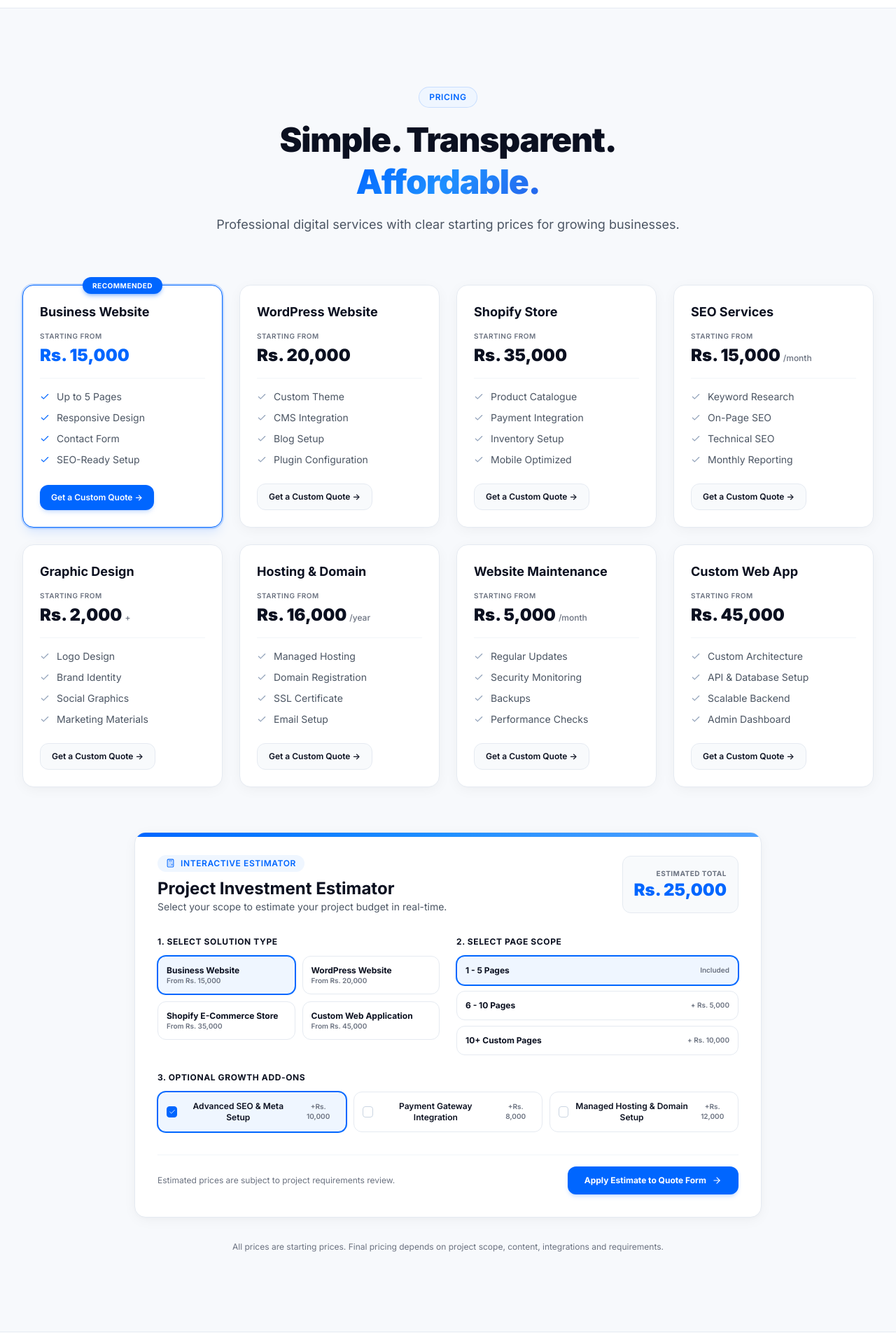
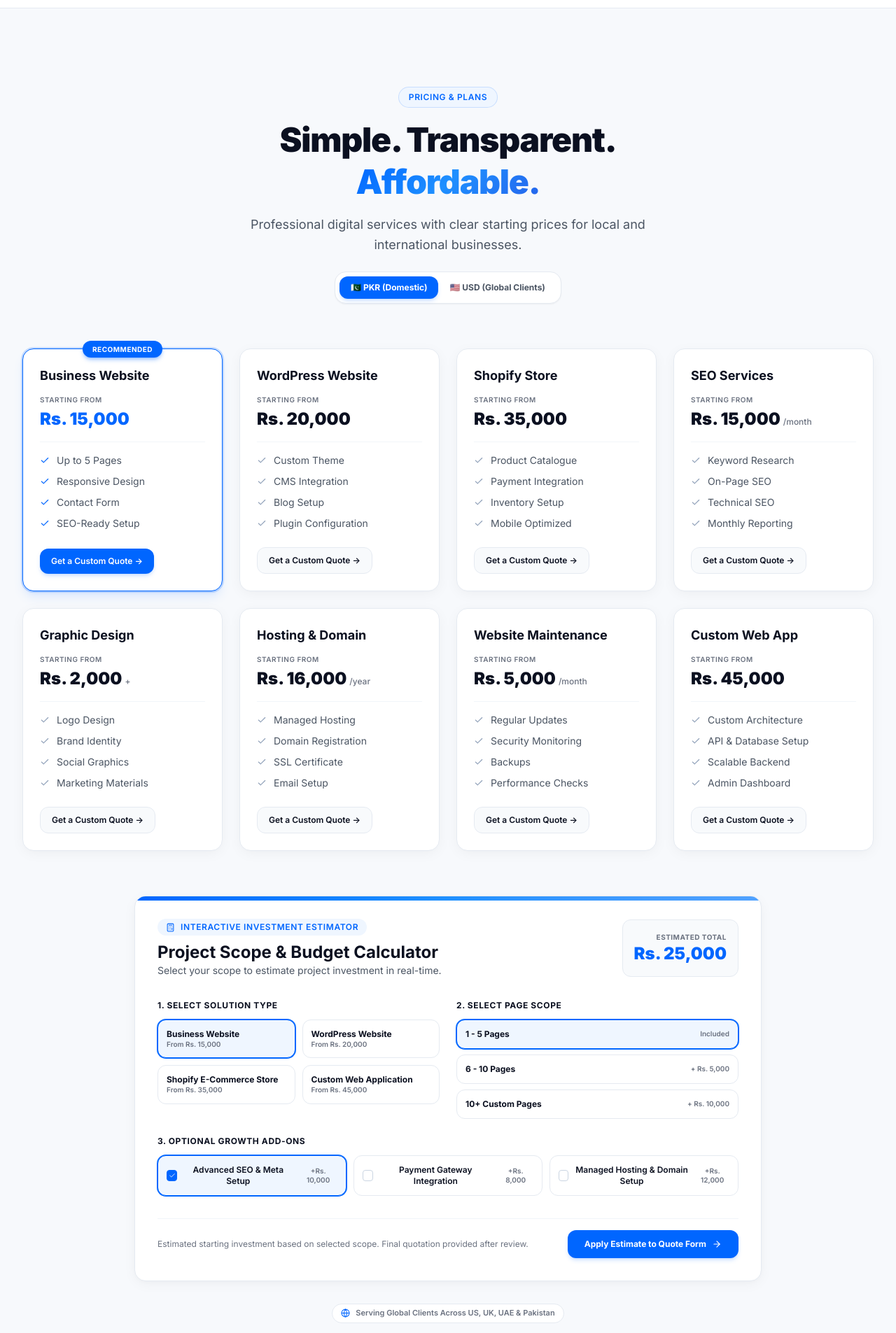
Before and after one commit to saadsa9112-cloud/NEXORA-BUSINESS-SITE, a React (Vite) app: page / in a window 1280 px wide. Shown: the part 4980-6885 px from the top of the page at 70% size. Built offline with nearby package versions, Linux system fonts and the light colour scheme.

Commit message:
feat: add PKR / USD dual currency switcher and global client scope calculator to Pricing section

```diff
--- a/src/components/Estimator/CostEstimator.jsx
+++ b/src/components/Estimator/CostEstimator.jsx
@@ -1,39 +1,68 @@
-import { useState, useId } from 'react'
+import { useState } from 'react'
 import { motion } from 'framer-motion'
-import { Calculator, Check, ArrowRight, Sparkles } from 'lucide-react'
+import { Calculator, Check, ArrowRight, Globe } from 'lucide-react'
 import ScrollReveal from '../Motion/ScrollReveal'
 
-const SERVICE_OPTIONS = [
+const SERVICE_OPTIONS_PKR = [
   { id: 'business', name: 'Business Website', basePrice: 15000 },
   { id: 'wordpress', name: 'WordPress Website', basePrice: 20000 },
   { id: 'shopify', name: 'Shopify E-Commerce Store', basePrice: 35000 },
   { id: 'app', name: 'Custom Web Application', basePrice: 45000 },
 ]
 
-const PAGE_OPTIONS = [
+const SERVICE_OPTIONS_USD = [
+  { id: 'business', name: 'Business Website', basePrice: 299 },
+  { id: 'wordpress', name: 'WordPress Website', basePrice: 399 },
+  { id: 'shopify', name: 'Shopify E-Commerce Store', basePrice: 599 },
+  { id: 'app', name: 'Custom Web Application', basePrice: 999 },
+]
+
+const PAGE_OPTIONS_PKR = [
   { id: '5', name: '1 - 5 Pages', addOn: 0 },
   { id: '10', name: '6 - 10 Pages', addOn: 5000 },
   { id: '15', name: '10+ Custom Pages', addOn: 10000 },
 ]
 
-const ADDONS_OPTIONS = [
+const PAGE_OPTIONS_USD = [
+  { id: '5', name: '1 - 5 Pages', addOn: 0 },
+  { id: '10', name: '6 - 10 Pages', addOn: 99 },
+  { id: '15', name: '10+ Custom Pages', addOn: 199 },
+]
+
+const ADDONS_OPTIONS_PKR = [
   { id: 'seo', name: 'Advanced SEO & Meta Setup', price: 10000 },
   { id: 'payment', name: 'Payment Gateway Integration', price: 8000 },
   { id: 'hosting', name: 'Managed Hosting & Domain Setup', price: 12000 },
 ]
 
-export default function CostEstimator() {
-  const [selectedService, setSelectedService] = useState(SERVICE_OPTIONS[0])
-  const [selectedPages, setSelectedPages] = useState(PAGE_OPTIONS[0])
+const ADDONS_OPTIONS_USD = [
+  { id: 'seo', name: 'Advanced SEO & Meta Setup', price: 199 },
+  { id: 'payment', name: 'Payment Gateway Integration', price: 149 },
+  { id: 'hosting', name: 'Managed Hosting & Domain Setup', price: 149 },
+]
+
+export default function CostEstimator({ currency = 'PKR', setCurrency }) {
+  const isUsd = currency === 'USD'
+
+  const serviceList = isUsd ? SERVICE_OPTIONS_USD : SERVICE_OPTIONS_PKR
+  const pageList = isUsd ? PAGE_OPTIONS_USD : PAGE_OPTIONS_PKR
+  const addonList = isUsd ? ADDONS_OPTIONS_USD : ADDONS_OPTIONS_PKR
+
+  const [selectedServiceId, setSelectedServiceId] = useState('business')
+  const [selectedPageId, setSelectedPageId] = useState('5')
   const [selectedAddons, setSelectedAddons] = useState(['seo'])
+
+  const selectedService = serviceList.find((s) => s.id === selectedServiceId) || serviceList[0]
+  const selectedPages = pageList.find((p) => p.id === selectedPageId) || pageList[0]
 
   const basePrice = selectedService.basePrice + selectedPages.addOn
   const addonsTotal = selectedAddons.reduce((sum, addonId) => {
-    const found = ADDONS_OPTIONS.find((a) => a.id === addonId)
+    const found = addonList.find((a) => a.id === addonId)
     return sum + (found ? found.price : 0)
   }, 0)
 
   const estimatedTotal = basePrice + addonsTotal
+  const currencySymbol = isUsd ? '$' : 'Rs. '
 
   const toggleAddon = (addonId) => {
     setSelectedAddons((prev) =>
@@ -46,21 +75,19 @@ export default function CostEstimator() {
   const handleApplyToQuote = () => {
     const el = document.getElementById('contact')
     if (el) {
-      // Pre-fill details textarea
       const detailsField = document.getElementById('details')
       if (detailsField) {
         const addonNames = selectedAddons
-          .map((id) => ADDONS_OPTIONS.find((a) => a.id === id)?.name)
+          .map((id) => addonList.find((a) => a.id === id)?.name)
           .filter(Boolean)
           .join(', ')
 
-        detailsField.value = `Estimated Project Scope: ${selectedService.name} (${selectedPages.name}). Add-ons: ${
+        detailsField.value = `Estimated Project Scope (${isUsd ? 'Global USD' : 'Domestic PKR'}): ${selectedService.name} (${selectedPages.name}). Add-ons: ${
           addonNames || 'None'
-        }. Estimated Starting Investment: Rs. ${estimatedTotal.toLocaleString()}`
+        }. Estimated Starting Investment: ${currencySymbol}${estimatedTotal.toLocaleString()}`
         detailsField.dispatchEvent(new Event('input', { bubbles: true }))
       }
 
-      // Pre-fill service select
       const serviceSelect = document.getElementById('service')
       if (serviceSelect) {
         const matched = Array.from(serviceSelect.options).find((opt) =>
@@ -84,20 +111,21 @@ export default function CostEstimator() {
         {/* Decorative Top Accent */}
         <div className="absolute top-0 left-0 right-0 h-1.5 bg-gradient-to-r from-[#0066FF] via-[#1F90FF] to-blue-400" />
 
-        {/* Title */}
+        {/* Title & Currency Switcher Header */}
         <div className="flex flex-col sm:flex-row sm:items-center justify-between gap-4 mb-8">
           <div>
             <div className="inline-flex items-center gap-2 px-3 py-1 rounded-full bg-blue-50 text-[#0066FF] text-xs font-semibold uppercase tracking-wider mb-2">
               <Calculator size={13} />
-              Interactive Estimator
+              Interactive Investment Estimator
             </div>
-            <h3 className="text-2xl font-bold text-[#0B1020]">Project Investment Estimator</h3>
-            <p className="text-sm text-[#4B5563]">Select your scope to estimate your project budget in real-time.</p>
+            <h3 className="text-2xl font-bold text-[#0B1020]">Project Scope &amp; Budget Calculator</h3>
+            <p className="text-sm text-[#4B5563]">Select your scope to estimate project investment in real-time.</p>
           </div>
+
           <div className="bg-[#F8FAFC] p-4 rounded-xl border border-[#E5EAF1] text-right flex sm:flex-col justify-between items-baseline sm:items-end">
             <span className="text-[10px] text-[#6B7280] font-bold uppercase tracking-wider">Estimated Total</span>
             <div className="text-2xl font-black text-[#0066FF]">
-              Rs. {estimatedTotal.toLocaleString()}
+              {currencySymbol}{estimatedTotal.toLocaleString()}
             </div>
           </div>
         </div>
@@ -110,19 +138,19 @@ export default function CostEstimator() {
               1. Select Solution Type
             </label>
             <div className="grid grid-cols-2 gap-2.5">
-              {SERVICE_OPTIONS.map((opt) => (
+              {serviceList.map((opt) => (
                 <button
                   key={opt.id}
                   type="button"
-                  onClick={() => setSelectedService(opt)}
+                  onClick={() => setSelectedServiceId(opt.id)}
                   className={`p-3 rounded-xl text-left border text-xs font-semibold transition-all cursor-pointer ${
-                    selectedService.id === opt.id
+                    selectedServiceId === opt.id
                       ? 'bg-blue-50 border-[#0066FF] text-[#0066FF] ring-1 ring-[#0066FF]'
                       : 'bg-white border-[#E5EAF1] text-[#4B5563] hover:border-gray-300'
                   }`}
                 >
                   <div className="font-bold text-[#0B1020]">{opt.name}</div>
-                  <div className="text-[10px] text-[#6B7280]">From Rs. {opt.basePrice.toLocaleString()}</div>
+                  <div className="text-[10px] text-[#6B7280]">From {currencySymbol}{opt.basePrice.toLocaleString()}</div>
                 </button>
               ))}
             </div>
@@ -134,20 +162,20 @@ export default function CostEstimator() {
               2. Select Page Scope
             </label>
             <div className="flex flex-col gap-2">
-              {PAGE_OPTIONS.map((opt) => (
+              {pageList.map((opt) => (
                 <button
                   key={opt.id}
                   type="button"
-                  onClick={() => setSelectedPages(opt)}
+                  onClick={() => setSelectedPageId(opt.id)}
                   className={`p-3 rounded-xl flex items-center justify-between border text-xs font-semibold transition-all cursor-pointer ${
-                    selectedPages.id === opt.id
+                    selectedPageId === opt.id
                       ? 'bg-blue-50 border-[#0066FF] text-[#0066FF] ring-1 ring-[#0066FF]'
                       : 'bg-white border-[#E5EAF1] text-[#4B5563] hover:border-gray-300'
                   }`}
                 >
                   <span className="font-bold text-[#0B1020]">{opt.name}</span>
                   <span className="text-[10px] text-[#6B7280]">
-                    {opt.addOn === 0 ? 'Included' : `+ Rs. ${opt.addOn.toLocaleString()}`}
+                    {opt.addOn === 0 ? 'Included' : `+ ${currencySymbol}${opt.addOn.toLocaleString()}`}
                   </span>
                 </button>
               ))}
@@ -160,7 +188,7 @@ export default function CostEstimator() {
               3. Optional Growth Add-ons
             </label>
             <div className="grid sm:grid-cols-3 gap-2.5">
-              {ADDONS_OPTIONS.map((addon) => {
+              {addonList.map((addon) => {
                 const isSelected = selectedAddons.includes(addon.id)
                 return (
                   <button
@@ -179,7 +207,7 @@ export default function CostEstimator() {
                       </div>
                       <span className="font-semibold text-[#0B1020]">{addon.name}</span>
                     </div>
-                    <span className="text-[10px] text-[#6B7280] ml-2">+Rs. {addon.price.toLocaleString()}</span>
+                    <span className="text-[10px] text-[#6B7280] ml-2">+{currencySymbol}{addon.price.toLocaleString()}</span>
                   </button>
                 )
               })}
@@ -190,12 +218,12 @@ export default function CostEstimator() {
         {/* Action Button */}
         <div className="pt-4 border-t border-[#F1F5F9] flex flex-col sm:flex-row items-center justify-between gap-4">
           <p className="text-xs text-[#6B7280]">
-            Estimated prices are subject to project requirements review.
+            Estimated starting investment based on selected scope. Final quotation provided after review.
           </p>
           <button
             type="button"
             onClick={handleApplyToQuote}
-            className="w-full sm:w-auto py-3 px-6 bg-[#0066FF] hover:bg-[#0052CC] text-white text-xs font-bold rounded-xl shadow-md shadow-blue-500/20 flex items-center justify-center gap-2 transition-all"
+            className="w-full sm:w-auto py-3 px-6 bg-[#0066FF] hover:bg-[#0052CC] text-white text-xs font-bold rounded-xl shadow-md shadow-blue-500/20 flex items-center justify-center gap-2 transition-all cursor-pointer"
           >
             <span>Apply Estimate to Quote Form</span>
             <ArrowRight size={14} />
--- a/src/components/Pricing/Pricing.jsx
+++ b/src/components/Pricing/Pricing.jsx
@@ -1,4 +1,5 @@
-import { Check } from 'lucide-react'
+import { useState } from 'react'
+import { Check, Globe } from 'lucide-react'
 import { PRICING } from '../../data/siteData'
 import TiltCard from '../Motion/TiltCard'
 import MagneticButton from '../Motion/MagneticButton'
@@ -6,6 +7,8 @@ import ScrollReveal from '../Motion/ScrollReveal'
 import CostEstimator from '../Estimator/CostEstimator'
 
 export default function Pricing() {
+  const [currency, setCurrency] = useState('PKR')
+
   const scrollToContact = () => {
     const el = document.getElementById('contact')
     if (el) {
@@ -18,16 +21,42 @@ export default function Pricing() {
     <section id="pricing" aria-labelledby="pricing-heading" className="py-20 lg:py-28 bg-[#F7F9FC]">
       <div className="max-w-7xl mx-auto px-4 sm:px-6 lg:px-8">
         {/* Header */}
-        <ScrollReveal variant="fadeUp" className="max-w-2xl mx-auto text-center mb-14">
+        <ScrollReveal variant="fadeUp" className="max-w-2xl mx-auto text-center mb-12">
           <div className="inline-flex items-center gap-2 px-3.5 py-1.5 rounded-full border border-blue-500/20 bg-blue-50 text-[#0066FF] mb-4">
-            <span className="text-xs font-semibold tracking-wider uppercase">Pricing</span>
+            <span className="text-xs font-semibold tracking-wider uppercase">Pricing & Plans</span>
           </div>
           <h2 id="pricing-heading" className="text-3xl sm:text-4xl lg:text-5xl font-black text-[#0B1020] leading-tight tracking-tight mb-4">
             Simple. Transparent. <span className="text-gradient-blue">Affordable.</span>
           </h2>
-          <p className="text-[#4B5563] text-base sm:text-lg leading-relaxed">
-            Professional digital services with clear starting prices for growing businesses.
+          <p className="text-[#4B5563] text-base sm:text-lg leading-relaxed mb-6">
+            Professional digital services with clear starting prices for local and international businesses.
           </p>
+
+          {/* Dual Currency Switcher Toggle */}
+          <div className="inline-flex items-center p-1.5 rounded-2xl bg-white border border-[#E5EAF1] shadow-xs">
+            <button
+              type="button"
+              onClick={() => setCurrency('PKR')}
+              className={`px-4 py-2 rounded-xl text-xs font-bold transition-all duration-200 cursor-pointer ${
+                currency === 'PKR'
+                  ? 'bg-[#0066FF] text-white shadow-md shadow-blue-500/20'
+                  : 'text-[#4B5563] hover:text-[#0B1020]'
+              }`}
+            >
+              🇵🇰 PKR (Domestic)
+            </button>
+            <button
+              type="button"
+              onClick={() => setCurrency('USD')}
+              className={`px-4 py-2 rounded-xl text-xs font-bold transition-all duration-200 cursor-pointer ${
+                currency === 'USD'
+                  ? 'bg-[#0066FF] text-white shadow-md shadow-blue-500/20'
+                  : 'text-[#4B5563] hover:text-[#0B1020]'
+              }`}
+            >
+              🇺🇸 USD (Global Clients)
+            </button>
+          </div>
         </ScrollReveal>
 
         {/* Pricing Grid (Compact 4-feature interactive 3D cards) */}
@@ -64,7 +93,7 @@ export default function Pricing() {
                   <div className="text-[10px] text-[#6B7280] font-semibold uppercase tracking-wider mb-1">{plan.note}</div>
                   <div className="flex items-baseline gap-1">
                     <span className={`text-2xl font-black ${plan.highlight ? 'text-[#0066FF]' : 'text-[#0B1020]'}`}>
-                      {plan.price}
+                      {currency === 'USD' ? plan.priceUsd : plan.price}
                     </span>
                     {plan.period && (
                       <span className="text-xs text-[#6B7280] font-medium">{plan.period}</span>
@@ -110,12 +139,16 @@ export default function Pricing() {
         </div>
 
         {/* Interactive Scope & Cost Estimator Widget */}
-        <CostEstimator />
+        <CostEstimator currency={currency} setCurrency={setCurrency} />
 
-        {/* Global Pricing Disclaimer */}
+        {/* Global Pricing Disclaimer & Trust Badges */}
         <ScrollReveal variant="fadeIn" delay={0.4} className="text-center max-w-2xl mx-auto">
+          <div className="inline-flex items-center gap-2 px-3 py-1 rounded-full bg-white border border-[#E5EAF1] text-[11px] font-semibold text-[#6B7280] mb-3">
+            <Globe size={13} className="text-[#0066FF]" />
+            <span>Serving Global Clients Across US, UK, UAE &amp; Pakistan</span>
+          </div>
           <p className="text-xs text-[#6B7280] leading-relaxed">
-            All prices are starting prices. Final pricing depends on project scope, content, integrations and requirements.
+            All prices are starting estimates. Final quotation depends on project scope, custom features, integrations and hosting requirements.
           </p>
         </ScrollReveal>
       </div>
```
Also changed, not shown: src/data/siteData.js (+8 -0 lines).
